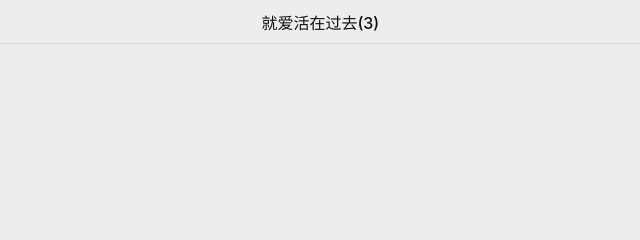
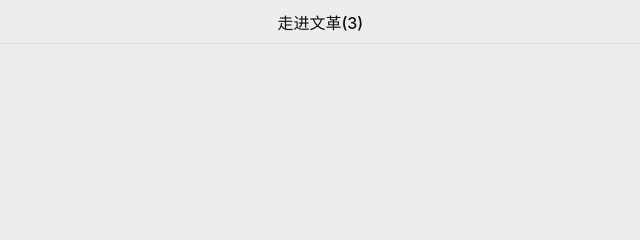
Before and after one commit to jiuguanzod/hongmeihuaxia, a plain HTML site: page index.html in a window 1280 px wide. Shown: the top 240 px of the page, 354-994 px from the left. Drawn offline with Linux system fonts and the light colour scheme.

Commit message:
Update index.html

```diff
--- a/index.html
+++ b/index.html
@@ -288,7 +288,7 @@
             <i class="fa-solid fa-angle-left"></i>
             <span>微信 (5)</span>
         </div>
-        <div class="title">就爱活在过去(3)</div>
+        <div class="title">走进文革(3)</div>
         <div class="right">
             <i class="fa-solid fa-ellipsis"></i>
         </div>
```
